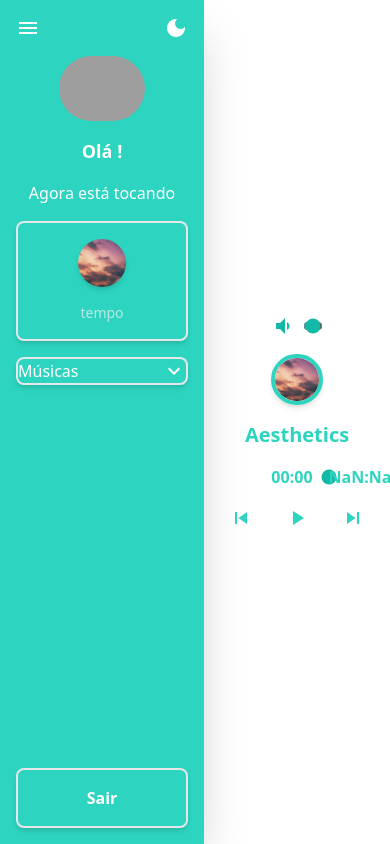
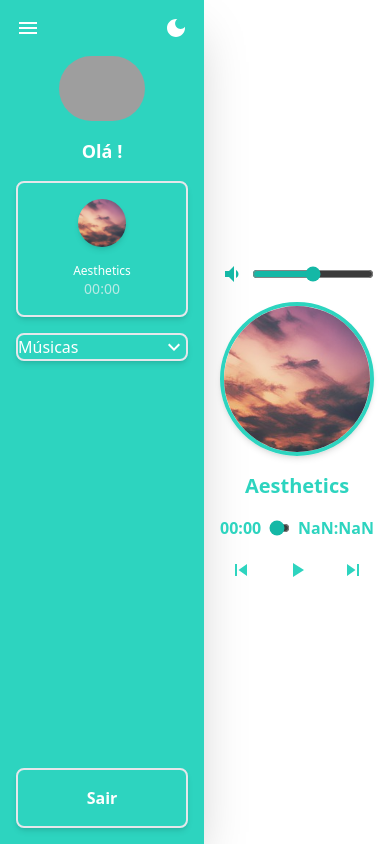
Before and after one commit to JoaoBianco/music-player, a Next.js app: page /app in a window 390 px wide. Both pictures are taken after a click on the icon 28 px from the left and 28 px from the top of the page. Built offline with nearby package versions, Linux system fonts and the light colour scheme; grey boxes are pictures that could not be loaded.

Commit message:
Change music and add current music to navBar

```diff
--- a/components/MusicPlayer.tsx
+++ b/components/MusicPlayer.tsx
@@ -8,11 +8,19 @@ import { MudarMusicaId, MusicaId } from "@/pages/_app";
 import VolumeDownIcon from "@mui/icons-material/VolumeDown";
 import VolumeUpIcon from "@mui/icons-material/VolumeUp";
 import VolumeOffIcon from "@mui/icons-material/VolumeOff";
+import Head from "next/head";
 
-const MusicPlayer = () => {
+type MusicPlayerProps = {
+  duracaoMusicaFormatada: string;
+  setDuracaoMusicaFormatada: React.Dispatch<React.SetStateAction<string>>;
+};
+
+const MusicPlayer: React.FC<MusicPlayerProps> = ({
+  duracaoMusicaFormatada,
+  setDuracaoMusicaFormatada,
+}) => {
   const [isPlaying, setIsPlaying] = useState(false);
   const [duracaoMusica, setDuracaoMusica] = useState(0);
-  const [duracaoMusicaFormatada, setDuracaoMusicaFormatada] = useState("00:00");
   const audioRef = useRef<HTMLAudioElement>(null);
   const [volume, setVolume] = useState(0.5);
 
@@ -38,6 +46,30 @@ const MusicPlayer = () => {
     setDuracaoMusica(parseFloat(e.target.value));
     segundosParaMinESegundos(parseFloat(e.target.value), true);
     audioRef.current!.currentTime = parseFloat(e.target.value);
+  }
+
+  function proximaMusica() {
+    if (musicaId === musics.length - 1) {
+      mudarMusicaId(0);
+    } else {
+      mudarMusicaId(musicaId + 1);
+    }
+    setTimeout(() => {
+      audioRef.current?.play();
+      setIsPlaying(true);
+    }, 200);
+  }
+
+  function musicaAnterior() {
+    if (musicaId === 0) {
+      mudarMusicaId(musics.length - 1);
+    } else {
+      mudarMusicaId(musicaId - 1);
+    }
+    setTimeout(() => {
+      audioRef.current?.play();
+      setIsPlaying(true);
+    }, 200);
   }
 
   function handleVolumeIcon() {
@@ -110,7 +142,12 @@ const MusicPlayer = () => {
 
   return (
     <div className="flex pl-4 pr-4 justify-center items-center w-full text-center">
-      <div className="flex flex-col gap-4 w-1/3">
+      <Head>
+        <title>
+          Tocando agora: {musics[musicaId].nome} - {duracaoMusicaFormatada}
+        </title>
+      </Head>
+      <div className="flex flex-col gap-4 w-full lg:w-1/3">
         <div className="flex gap-2 items-center justify-center">
           {handleVolumeIcon()}
           <input
@@ -144,11 +181,12 @@ const MusicPlayer = () => {
               value={duracaoMusica}
               onChange={(e) => mudarDuracaoMusica(e)}
             />
-            {segundosParaMinESegundos(audioRef.current?.duration, false)}
+            {segundosParaMinESegundos(audioRef.current?.duration, false) ||
+              "00:00"}
           </div>
           <div className="flex gap-8">
             <button className="hover:scale-110 transition-all">
-              <SkipPreviousIcon />
+              <SkipPreviousIcon onClick={() => musicaAnterior()} />
             </button>
             <button
               className="hover:scale-110 transition-all"
@@ -161,7 +199,7 @@ const MusicPlayer = () => {
               )}
             </button>
             <button className="hover:scale-110 transition-all">
-              <SkipNextIcon />
+              <SkipNextIcon onClick={() => proximaMusica()} />
             </button>
           </div>
         </div>
--- a/components/NavBar.tsx
+++ b/components/NavBar.tsx
@@ -1,6 +1,11 @@
 import React, { useState } from "react";
 import { useContext } from "react";
-import { NomeUsuario, MudarMenuExpandido, MenuExpandido } from "../pages/_app";
+import {
+  NomeUsuario,
+  MudarMenuExpandido,
+  MenuExpandido,
+  MusicaId,
+} from "../pages/_app";
 import { musics } from "@/data/musics";
 import MenuIcon from "@mui/icons-material/Menu";
 import KeyboardArrowDownIcon from "@mui/icons-material/KeyboardArrowDown";
@@ -10,7 +15,11 @@ import DarkModeIcon from "@mui/icons-material/DarkMode";
 import LightModeIcon from "@mui/icons-material/LightMode";
 import { useTheme } from "next-themes";
 
-const NavBar = () => {
+type NavBarProps = {
+  duracaoMusicaFormatada: string;
+};
+
+const NavBar: React.FC<NavBarProps> = ({ duracaoMusicaFormatada }) => {
   const [isExpanded, setIsExpanded] = useState(false);
   const router = useRouter();
   const { theme, setTheme } = useTheme();
@@ -18,6 +27,7 @@ const NavBar = () => {
   const nomeUsuario = useContext(NomeUsuario);
   const mudarMenuExpandido = useContext(MudarMenuExpandido);
   const menuExpandido = useContext(MenuExpandido);
+  const musicaId = useContext(MusicaId);
 
   return (
     <nav
@@ -50,27 +60,29 @@ const NavBar = () => {
             alt="Usuario"
           />
           <p className="text-lg font-bold text-center">Olá {nomeUsuario}!</p>
-          <p className="text-center">Agora está tocando</p>
           <div
-            className={`flex gap-1  shadow-md border-2 rounded-lg p-4 items-center w-full ${
-              menuExpandido ? "flex-row" : "flex-col gap-4"
+            className={`flex gap-1 shadow-md border-2 rounded-lg p-4 items-center w-full ${
+              menuExpandido ? "flex-col lg:flex-row" : "flex-col gap-4"
             }`}
           >
             <img
               className="rounded-full w-12 h-12 shadow-md"
-              src={musics[0].image}
+              src={musics[musicaId].image}
               alt=""
             />
             <div
               className={`flex flex-col w-full overflow-auto scrollbar scrollbar-thumb-rounded scrollbar-track-rounded scrollbar-h-1 scrollbar-thumb-teal-100 scrollbar-track-gray-600`}
             >
-              {menuExpandido && <p>{musics[0].nome}</p>}
+              {menuExpandido && <p>{musics[musicaId].nome}</p>}
+              {!menuExpandido && (
+                <p className="text-xs text-center">{musics[musicaId].nome}</p>
+              )}
               <span
                 className={`text-sm text-gray-100 opacity-70 sticky left-0 ${
                   menuExpandido ? "text-end" : "text-center"
                 }`}
               >
-                tempo
+                {duracaoMusicaFormatada}
               </span>
             </div>
           </div>
--- a/pages/app.tsx
+++ b/pages/app.tsx
@@ -1,12 +1,17 @@
-import React from "react";
+import React, { useState } from "react";
 import NavBar from "@/components/NavBar";
 import MusicPlayer from "@/components/MusicPlayer";
 
 const App = () => {
+  const [duracaoMusicaFormatada, setDuracaoMusicaFormatada] = useState("00:00");
+
   return (
     <div className="flex h-screen transition-all duration-300 dark:bg-gray-800">
-      <NavBar />
-      <MusicPlayer />
+      <NavBar duracaoMusicaFormatada={duracaoMusicaFormatada} />
+      <MusicPlayer
+        duracaoMusicaFormatada={duracaoMusicaFormatada}
+        setDuracaoMusicaFormatada={setDuracaoMusicaFormatada}
+      />
     </div>
   );
 };
```
